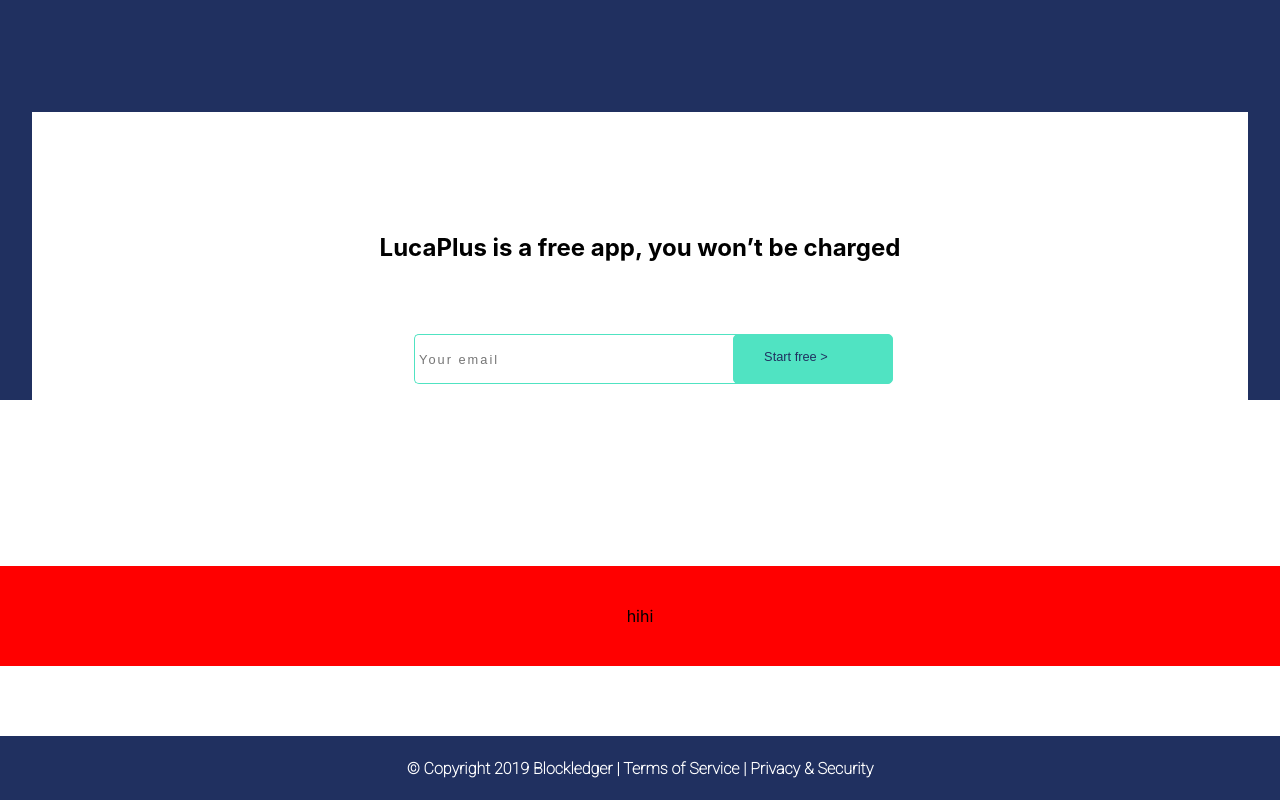
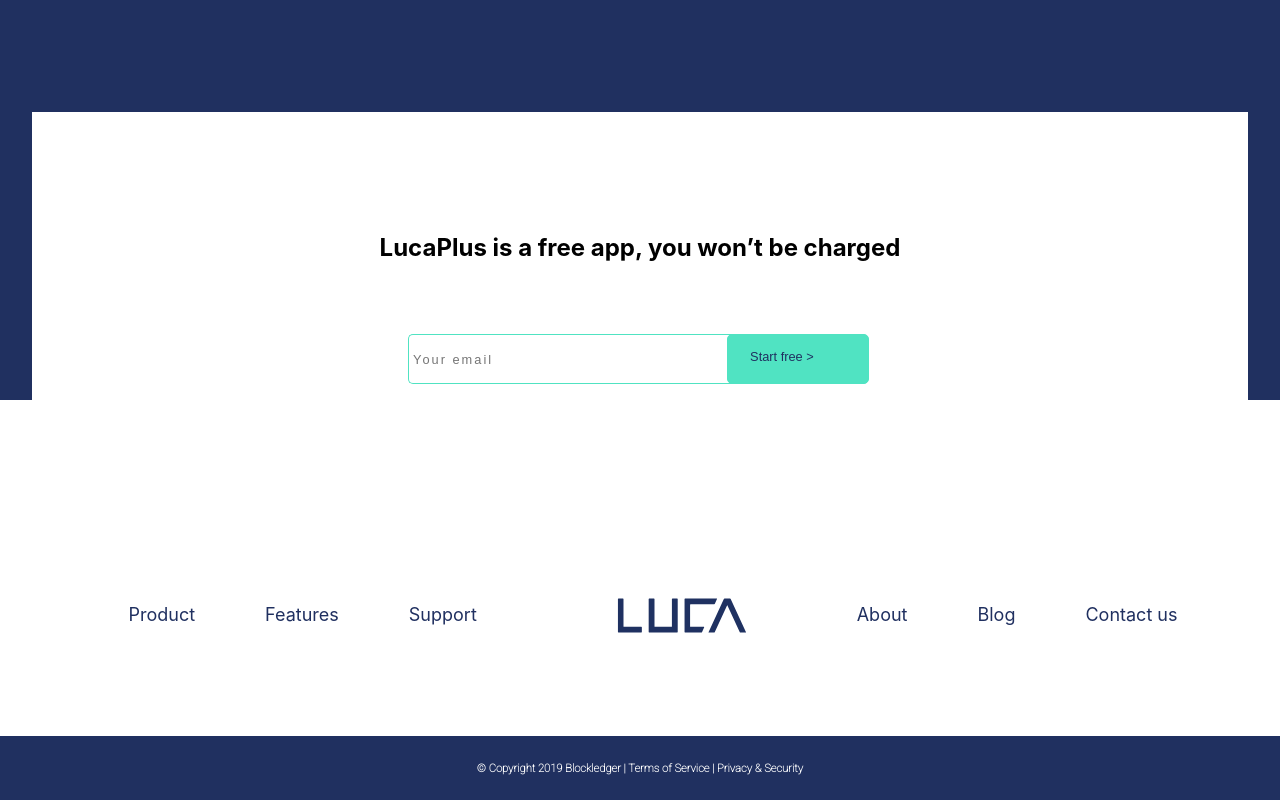
Before and after one commit to Lianakeys/LucaWebsite, a React (Create React App) app in the folder luca-website/: page / in a window 1280 px wide. Shown: the part 1600-2400 px from the top of the page. Built offline with nearby package versions, Linux system fonts and the light colour scheme.

Commit message:
completed footer whole structure, fixed all flexboxes, done footernavbar, completed footer email form, added stylings for footer

```diff
--- a/luca-website/src/components/cssComponents/footer.css
+++ b/luca-website/src/components/cssComponents/footer.css
@@ -39,6 +39,7 @@
     justify-content: center;
     align-items: flex-end;
     margin-top: 2.5rem;
+    margin-right: 30px;
     /* background-color: red; */
 }
 
@@ -64,7 +65,7 @@
 
   .footer-button-container {
     height: 3.15rem;
-    width: 160px;
+    width: 142px;
     background-color: #50E3C2;
     color: #203060;
     display: flex;
@@ -78,7 +79,8 @@
   }
 
   #footer-button {
-    padding-left: 1.5rem;
+
+    padding-left: 1rem;
     font-size: 0.8rem;
     font-weight: semi-bold;
     box-shadow: none;
@@ -104,8 +106,40 @@
     align-items: center;
     height: 100px;
     width: 100%;
-    background-color: red;
+    /* background-color: red; */
 }
+
+.footer-navbox {
+    text-align: center;
+    display: flex;
+  /* justify-content: center; */
+    align-items: center;
+}
+
+.footer-navitem {
+    display: inline-block;
+    list-style-type: none;
+    margin: 0;
+    margin-top: 0.8rem;
+    padding: 10px 0 25px;
+    margin-right: 1rem;
+     /* background-color: red; */
+}
+
+.footer-logo-box {
+    display: flex;
+    flex-direction: row;
+    /* background-color: yellow; */
+    margin-left: 60px;
+    margin-right: 20px;
+  }
+
+  .footer-luca-logo {
+    width: 200px;
+    height: auto;
+    margin-right: 1.87rem;
+    /* background-color: yellow; */
+  }
 
 
 .footer-bottom-grid {
@@ -125,3 +159,7 @@
     font-family: 'Roboto', sans-serif;
     font-weight: bold;
 }
+
+.copyright-font {
+    font-size: 0.7rem;
+}
--- a/luca-website/src/components/footer.js
+++ b/luca-website/src/components/footer.js
@@ -1,6 +1,8 @@
 import React from "react";
 import "./cssComponents/footer.css";
-
+import { Link } from "react-router-dom";
+import style from "./Navbar/Navbar.module.css";
+import LucaLOGO from './Luca-logo.svg'
 
 class Footer extends React.Component {
     render() {
@@ -24,12 +26,49 @@ class Footer extends React.Component {
                 </div>
                 <div className="footer-middle-grid">
                     <div className="footer-middle-links-container">
-                        hihi
+                        <ul className="footer-navbox">
+                            <li className="footer-navitem">
+                                <Link className={style.navlink} to="/Product">
+                                    Product
+                                </Link>
+                            </li>
+                            <li className="footer-navitem">
+                                <Link className={style.navlink} to="/Features">
+                                    Features
+                                </Link>
+                            </li>
+                            <li className="footer-navitem">
+                                <Link className={style.navlink} to="/Support">
+                                    Support
+                                </Link>
+                            </li>
+
+                            <div className="footer-logo-box">
+                                <img src={LucaLOGO} className="footer-luca-logo" alt="Luca Logo" />
+                                {/* <SVG /> */}
+                            </div>
+                            <li className="footer-navitem">
+                                <Link className={style.navlink} to="/About">
+                                    About
+                                </Link>
+                            </li>
+                            <li className="footer-navitem">
+                                <Link className={style.navlink} to="/Blog">
+                                    Blog
+                                </Link>
+                            </li>
+                            <li className="footer-navitem">
+                                <Link className={style.navlink} to="/ContactUs">
+                                    Contact us
+                                </Link>
+                            </li>
+
+                        </ul>
                     </div>
                 </div>
                 <div className="footer-bottom-grid">
                     <div className="copyright-terms-box">
-                        <p>© Copyright 2019 Blockledger | Terms of Service | Privacy & Security</p>
+                        <p className="copyright-font">© Copyright 2019 Blockledger | Terms of Service | Privacy & Security</p>
                     </div>
                 </div>
             </div>
```
Also changed, not shown: luca-website/src/components/Luca-logo.svg (added).
